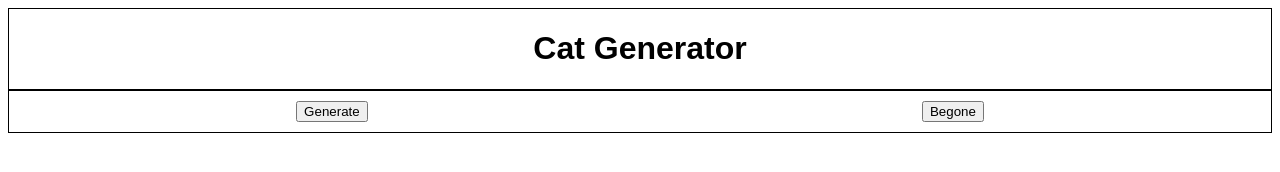
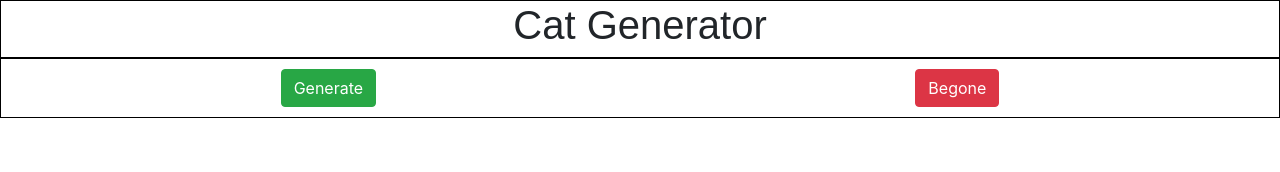
Before and after one commit to tuc147/JS-Apps, a plain HTML site: page Cat_images/index.html in a window 1280 px wide. Drawn offline with nearby package versions, Linux system fonts and the light colour scheme.

Commit message:
Add Bootstrap to html

```diff
--- a/Cat_images/index.html
+++ b/Cat_images/index.html
@@ -4,6 +4,7 @@
     <meta charset="UTF-8">
     <meta name="viewport" content="width=device-width, initial-scale=1.0">
     <title>Cat Images</title>
+    <link rel="stylesheet" href="https://stackpath.bootstrapcdn.com/bootstrap/4.4.1/css/bootstrap.min.css" integrity="sha384-Vkoo8x4CGsO3+Hhxv8T/Q5PaXtkKtu6ug5TOeNV6gBiFeWPGFN9MuhOf23Q9Ifjh" crossorigin="anonymous">
     <link rel="stylesheet" href="/Cat_images/style.css">
 </head>
 <body>
@@ -14,10 +15,10 @@
             </h1>
         </div>
         <div class='button'>
-            <button id="makeCat">Generate</button>
-            <button id="reset">Begone</button>
+            <button id="makeCat" class="btn btn-success">Generate</button>
+            <button id="reset" class="btn btn-danger">Begone</button>
         </div>
-        <div id="cats">
+        <div id="cats" class="flex-box-container-1">
 
         </div>
     </div>
--- a/Cat_images/style.css
+++ b/Cat_images/style.css
@@ -14,5 +14,5 @@
 }
 .cats{
 
-    border: 1px dotted black;
+
 }
```
